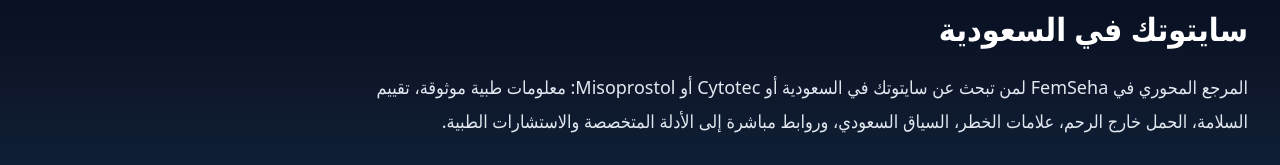
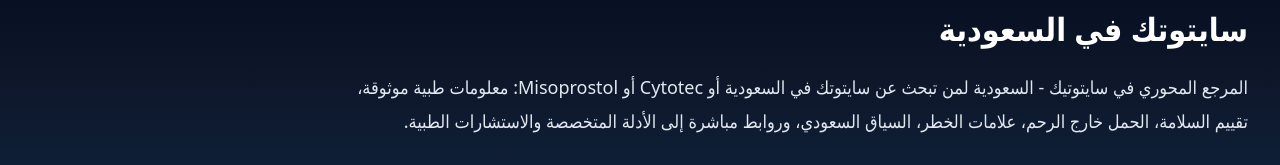
Before and after one commit to femseha/femseha, a React (Vite) app: page /order in a window 1280 px wide. Shown: the part 240-405 px from the top of the page. Built offline with nearby package versions, Linux system fonts and the light colour scheme.

Commit message:
Align cluster page branding with Saudi Cytotec site identity

```diff
--- a/src/data/cluster-pages.ts
+++ b/src/data/cluster-pages.ts
@@ -93,7 +93,7 @@ const pages: Record<string, ClusterPageData> = {
     h1: 'سايتوتك في السعودية',
     image: '/images/seo/saudi-cytotec-medical-guide.webp',
     imageAlt: 'دليل طبي حول سايتوتك وميزوبروستول في السعودية',
-    intro: 'المرجع المحوري في FemSeha لمن تبحث عن سايتوتك في السعودية أو Cytotec أو Misoprostol: معلومات طبية موثوقة، تقييم السلامة، الحمل خارج الرحم، علامات الخطر، السياق السعودي، وروابط مباشرة إلى الأدلة المتخصصة والاستشارات الطبية.',
+    intro: 'المرجع المحوري في سايتوتيك - السعودية لمن تبحث عن سايتوتك في السعودية أو Cytotec أو Misoprostol: معلومات طبية موثوقة، تقييم السلامة، الحمل خارج الرحم، علامات الخطر، السياق السعودي، وروابط مباشرة إلى الأدلة المتخصصة والاستشارات الطبية.',
     keywords: [
       'سايتوتك في السعودية','سايتوتك السعودية','Cytotec Saudi Arabia','Cytotec in Saudi Arabia',
       'ميزوبروستول في السعودية','Misoprostol Saudi Arabia','حبوب سايتوتك في السعودية',
```
